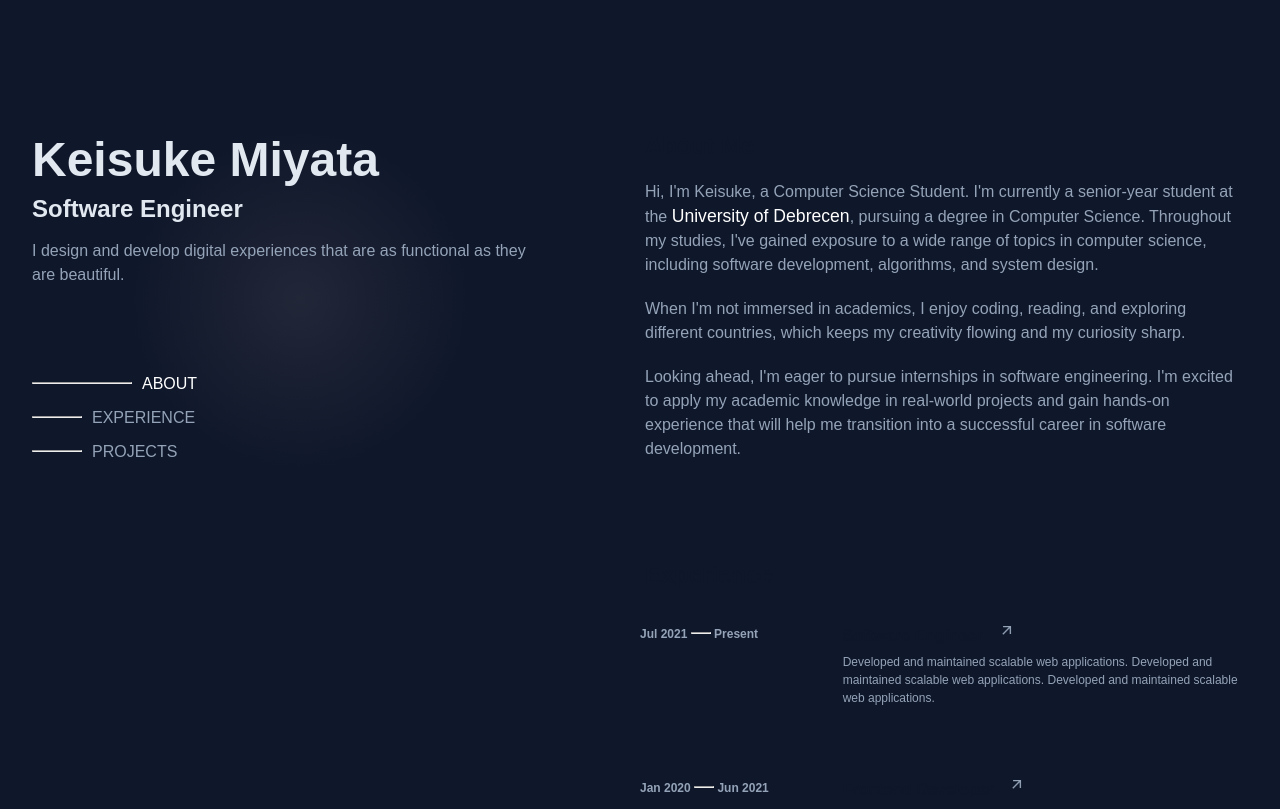
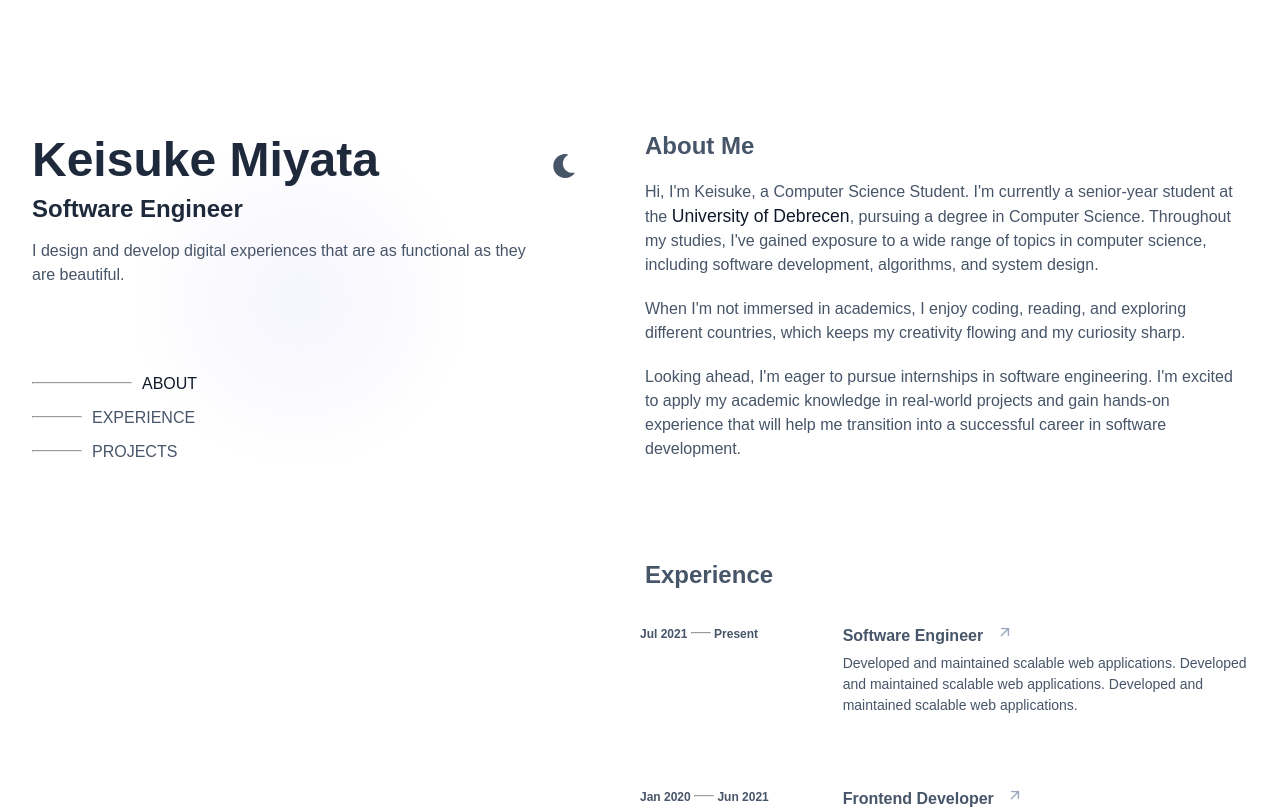
Before and after one commit to Keisuke-Miyata/Portfolio_v3, a Next.js app: page / in a window 1280 px wide. Shown: the top 809 px of the page. Built offline with nearby package versions, Linux system fonts and the light colour scheme.

Commit message:
add theme

```diff
--- a/src/app/globals.css
+++ b/src/app/globals.css
@@ -1,24 +1,31 @@
 :root {
-  --background: #ffffff;
-  --foreground:#0f172a;
   --font-default: var(--font-inter);
 
-  --heading: rgba(226 232 240);
+  --primary-color: #0f172a;
+  --card-color: #344CB7;
+  --heading-color: rgba(226, 232, 240);
   --horizontal-line: #94a3b8;
   --paragraph-color: #94a3b8;
   --link-color: white;
+  --link-hover: #3EB2FD;
+  --selection-color: rgba(57, 132, 255, 0.3);
+  --button-color: #3EB2FD;
+  --cursor-effect: rgb(62, 62, 77);
+  --social-hover: white;
 }
 
-[data-theme='dark'] {
-  --background: black;
-  --foreground: white;
-}
-
-@media (prefers-color-scheme: dark) {
-  :root {
-    --background: blue;
-    --foreground: #ededed;
-  }
+[data-theme='light'] {
+  --primary-color: white;
+  --card-color: #E2E8F0;
+  --heading-color: #1E293B;
+  --horizontal-line: #475569;
+  --paragraph-color: #475569;
+  --link-color: #0F172A;
+  --link-hover: #3EB2FD;
+  --selection-color: rgba(0, 132, 255, 0.2);
+  --button-color: #0F172A;
+  --cursor-effect: rgb(230, 230, 250);
+  --social-hover: #3EB2FD;
 }
 
 html,
@@ -28,8 +35,8 @@ body {
 }
 
 body {
-  color: var(--foreground);
-  background: var(--background);
+  color: var(--paragraph-color);
+  background-color: var(--primary-color);
   font-family: Arial, Helvetica, sans-serif;
   -webkit-font-smoothing: antialiased;
   -moz-osx-font-smoothing: grayscale;
@@ -45,9 +52,3 @@ a {
   color: inherit;
   text-decoration: none;
 }
-
-@media (prefers-color-scheme: dark) {
-  html {
-    color-scheme: dark;
-  }
-}
--- a/src/app/layout.tsx
+++ b/src/app/layout.tsx
@@ -32,6 +32,7 @@ export default function RootLayout({
   return (
     <html lang="en" suppressHydrationWarning>
       <head>
+        <link rel="icon" href="/alphabet-k-icon.png" type="image/png" />
       <script src="https://kit.fontawesome.com/5fd9aaf434.js" crossOrigin="anonymous"></script>
       </head>
       <body className={`${inter.variable} ${geistSans.variable} ${geistMono.variable}`}>
--- a/src/app/page.module.scss
+++ b/src/app/page.module.scss
@@ -4,7 +4,6 @@
   display: flex;
   min-height: 100vh;
   width: 100%;
-  background-color: config.$primary-color;
   position: relative;
   overflow: hidden;
   flex-direction: row;
@@ -21,7 +20,7 @@
     left: calc(var(--x, 0) - 300px);
     width: 600px;
     height: 600px;
-    background: radial-gradient(config.$cursor-effect, transparent 40%);
+    background: radial-gradient(var(--cursor-effect), transparent 40%);
 
     opacity: 0;
     transition: opacity 2s;
@@ -49,7 +48,6 @@
   overflow-y: auto;
   overflow: hidden;
   max-height: 100%;
-  background-color: config.$primary-color;
   min-height: 200vh;
 
   @include config.media-xl {
@@ -81,7 +79,7 @@
       margin-top: 20px;
 
       &:hover {
-        color: config.$link-hover;
+        color: var(--link-hover);
       }
     }
   }
@@ -89,7 +87,7 @@
 
 
   .card {
-    background-color: config.$card-color;
+    background-color: var(--card-color);
     padding: 1rem;
     margin-bottom: 1rem;
     border-radius: 8px;
@@ -117,14 +115,14 @@
     font-style: italic;
     font-weight: 300;
     max-width: 600px;
-    color: config.$paragraph-color;
+    color: var(--paragraph-color);
 
     a {
-      color: config.$link-color;
+      color: var(--link-color);
       font-size: 1.1rem;
     }
     a:hover {
-      color: config.$link-hover;
+      color: var(--link-hover);
     }
   }
 }
--- a/src/app/page.tsx
+++ b/src/app/page.tsx
@@ -4,31 +4,31 @@ import styles from "./page.module.scss";
 import ExperienceList from "../components/Experience/ExperienceList";
 import ProjectsList from "../components/Projects/ProjectsList";
 import About from "../components/About/About";
-import { useEffect, useRef, useState } from "react";
+import { useEffect, useRef } from "react";
 import LeftContainer from "@/components/LeftContainer/LeftContainer";
 import Arrow from "../components/Arrow/Arrow";
 
 export default function Home() {
   const containerRef = useRef<HTMLDivElement | null>(null);
 
-  useEffect(() => {
-    const container = containerRef.current;
-    if (!container) return;
+  // useEffect(() => {
+  //   const container = containerRef.current;
+  //   if (!container) return;
 
-    const handleMouseMove = (e: MouseEvent) => {
-      const { x, y } = container.getBoundingClientRect();
+  //   const handleMouseMove = (e: MouseEvent) => {
+  //     const { x, y } = container.getBoundingClientRect();
 
-      const newX = e.clientX - x;
-      const newY = e.clientY - y;
+  //     const newX = e.clientX - x;
+  //     const newY = e.clientY - y;
 
 
-      container.style.setProperty("--x", `${e.clientX - x}px`);
-      container.style.setProperty("--y", `${e.clientY - y}px`);
-    };
+  //     container.style.setProperty("--x", `${e.clientX - x}px`);
+  //     container.style.setProperty("--y", `${e.clientY - y}px`);
+  //   };
 
-    container.addEventListener("mousemove", handleMouseMove);
-    return () => container.removeEventListener("mousemove", handleMouseMove);
-  }, []);
+  //   container.addEventListener("mousemove", handleMouseMove);
+  //   return () => container.removeEventListener("mousemove", handleMouseMove);
+  // }, []);
 
 
   return (
--- a/src/components/About/About.module.scss
+++ b/src/components/About/About.module.scss
@@ -8,16 +8,16 @@
     p {
         margin-top: 20px;
         line-height: 1.5rem;
-        color: config.$paragraph-color
+        color: var(--paragraph-color);
     }
 
     .link {
         font-size: 1.1rem;
-        color: config.$link-color;
+        color: var(--link-color);
         transition: color 0.3s ease-in-out;
 
         &:hover {
-            color: config.$link-hover;
+            color: var(--link-hover);
         }
     }
 
--- a/src/components/Experience/Experience.module.scss
+++ b/src/components/Experience/Experience.module.scss
@@ -16,7 +16,7 @@
     p {
         margin: 0.5rem 0;
         line-height: 1.5;
-        color: config.$paragraph-color;
+        color: var(--paragraph-color);
 
         strong {
             font-weight: bold;
@@ -24,7 +24,7 @@
     }
 
     &:hover {
-        background-color: config.$card-color;
+        background-color: var(--card-color);
         cursor: pointer;
     }
 }
@@ -42,7 +42,7 @@
 .chronological {
     padding-top: 2px;
     flex: 1;
-    color: config.$paragraph-color;
+    color: var(--paragraph-color);
 
     hr {
         display: inline-block;
@@ -69,8 +69,8 @@
     }
 
     p {
-        font-size: 12px;
-        color: config.$paragraph-color;
+        font-size: 14px;
+        color: var(--paragraph-color);
     }
 
     @include config.media-lg {
--- a/src/components/LeftContainer/LeftContainer.module.scss
+++ b/src/components/LeftContainer/LeftContainer.module.scss
@@ -31,7 +31,7 @@
     h1 {
         margin-bottom: 0.5rem;
         font-size: 3rem;
-        color: config.$heading-color;
+        color: var(--heading-color);
 
         @include config.media-lg {
             text-align: center;
@@ -42,13 +42,14 @@
     h2 {
         margin-bottom: 1rem;
         font-size: 1.5rem;
-        color: config.$heading-color;
+        color: var(--heading-color);
     }
 
     p {
         text-align: left;
         line-height: 1.5em;
-        color: config.$paragraph-color;
+        color: var(--paragraph-color);
+        font-size: 16px;
 
         @include config.media-lg {
             text-align: center;
@@ -72,7 +73,7 @@
         }
 
         a {
-            color: config.$paragraph-color;
+            color: var(--paragraph-color);
             text-decoration: none;
             margin: 0.5em 0;
             font-size: 1rem;
@@ -81,18 +82,18 @@
 
 
             &:hover {
-                color: white;
+                color: var(--link-color);
             }
 
         }
 
         .active {
-            color: white;
+            color: var(--link-color);
         }
 
         .active hr {
             width: 100px;
-            color: white;
+            color: var(--link-color);
         }
     }
 }
@@ -131,16 +132,15 @@
     flex-wrap: wrap;
 
     a {
-        color: config.$paragraph-color;
+        color: var(--paragraph-color);
         text-decoration: none;
 
         &:hover {
-            color: white;
+            color: var(--social-hover);
         }
 
         i {
             font-size: 32px;
-            /* Adjust the icon size */
         }
     }
 
--- a/src/components/LeftContainer/LeftContainer.tsx
+++ b/src/components/LeftContainer/LeftContainer.tsx
@@ -30,7 +30,7 @@ export default function LeftContainer() {
         <div className={styles.leftContainer}>
             <div className={styles.header}>
                 <h1>Keisuke Miyata</h1>
-                {/* <div className={styles.themeToggle}>
+                <div className={styles.themeToggle}>
                     {theme === "dark" ? (
                         <MdOutlineWbSunny
                             size={24}
@@ -46,7 +46,7 @@ export default function LeftContainer() {
                             title="Switch to Dark Mode"
                         />
                     )}
-                </div> */}
+                </div>
             </div>
 
             <h2>Software Engineer</h2>
--- a/src/components/Projects/ProjectCard.module.scss
+++ b/src/components/Projects/ProjectCard.module.scss
@@ -16,20 +16,18 @@
     p {
         margin: 0.5rem 0;
         line-height: 1.5;
-        color: config.$paragraph-color;
+        color: var(--paragraph-color);
     }
 
 
     &:hover {
-        background-color: blue;
+        background-color: var(--card-color);
         cursor: pointer;
     }
 }
 
 .container {
     display: flex;
-    // width: 100%;
-    // justify-content: space-between;
     flex-direction: row;
     align-items: center;
 
@@ -68,7 +66,7 @@
     }
 
     p {
-        font-size: 12px;
+        font-size: 14px;
     }
 }
 
```
Also changed, not shown: public/alphabet-k-icon.png (added).
